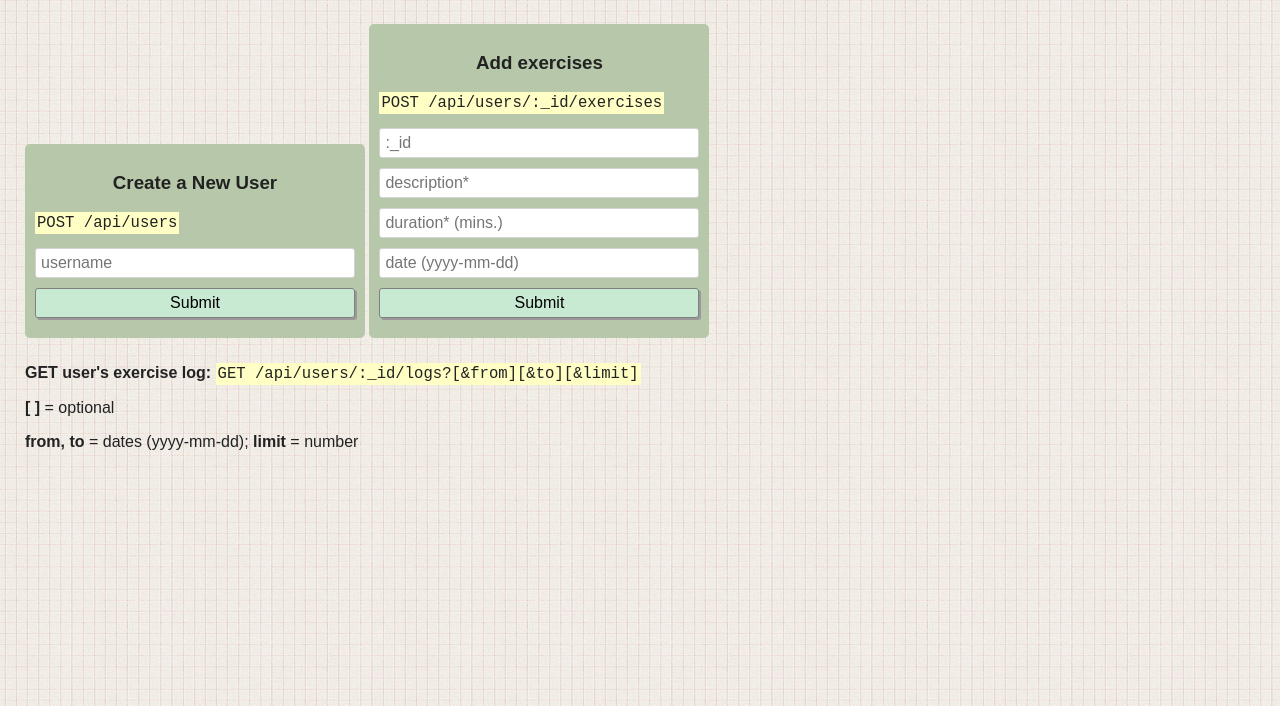
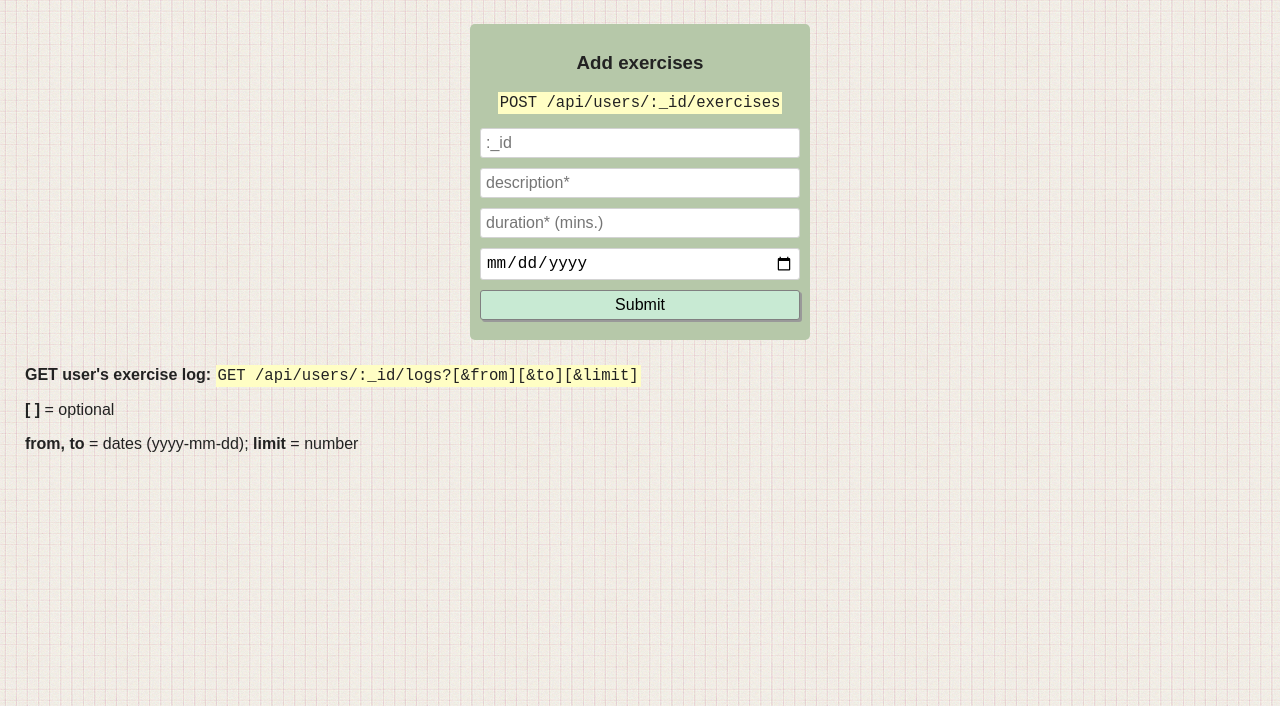
Before and after one commit to hannamlittlefield/ExerciseTracker, a website: page public/exercise/index.html in a window 1280 px wide. Shown: the part 94-800 px from the top of the page. Drawn offline with Linux system fonts and the light colour scheme.

Commit message:
updating add exercise form

```diff
--- a/public/css/style.css
+++ b/public/css/style.css
@@ -80,3 +80,7 @@ code {
 .logincontainer{
   text-align: center;
 }
+
+.exercisecont{
+  text-align: center;
+}
--- a/public/exercise/index.html
+++ b/public/exercise/index.html
@@ -13,21 +13,18 @@
   <body>
     <div class="container">
       <h1 class="title">Exercise Tracker</h1>
-      <form action="/api/users" method="post">
-        <h3 id="formheader">Create a New User</h3>
-        <p><code>POST /api/users</code></p>
-        <input id="uname" type="text" name="username" placeholder="username">
-        <input type="submit" value="Submit">
-      </form>
+      <div class="exercisecont">
         <form id="exercise-form" method="post">
           <h3 id="formheader">Add exercises</h3>
           <p><code>POST /api/users/:_id/exercises</code></p>
           <input id="uid" type="text" name=":_id" placeholder=":_id">
           <input id="desc" type="text" name="description" placeholder="description*">
           <input id="dur" type="text" name="duration" placeholder="duration* (mins.)">
-        <input id="dat" type="text" name="date" placeholder="date (yyyy-mm-dd)">
+          <input type="date" id="dob" name="dob"
+            min="2022-01-01" max="2034-03-03">
           <input type="submit" value="Submit">
         </form>
+      </div>
       <p>
         <strong>GET user's exercise log: </strong>
         <code>GET /api/users/:_id/logs?[&amp;from][&amp;to][&amp;limit]</code>
--- a/server.js
+++ b/server.js
@@ -16,7 +16,7 @@ app.use(bodyParser.urlencoded({extended: false}));
 app.use(cors())
 app.use(express.static('public'))
 app.get('/', (req, res) => {
-  res.sendFile(__dirname + '/exercise/index.html')
+  res.sendFile(__dirname + '/public/login/index.html')
 });
 
 
```
Also changed, not shown: public/login/index.html (+3 -0 lines). Lines whose indentation alone changed are shown as unchanged.
